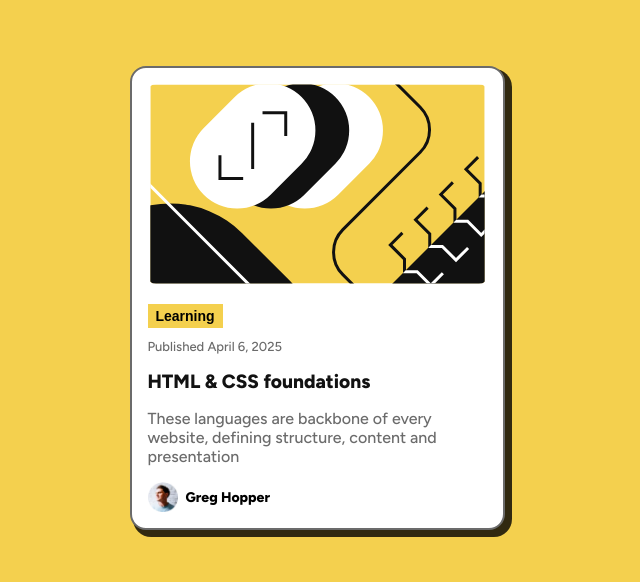
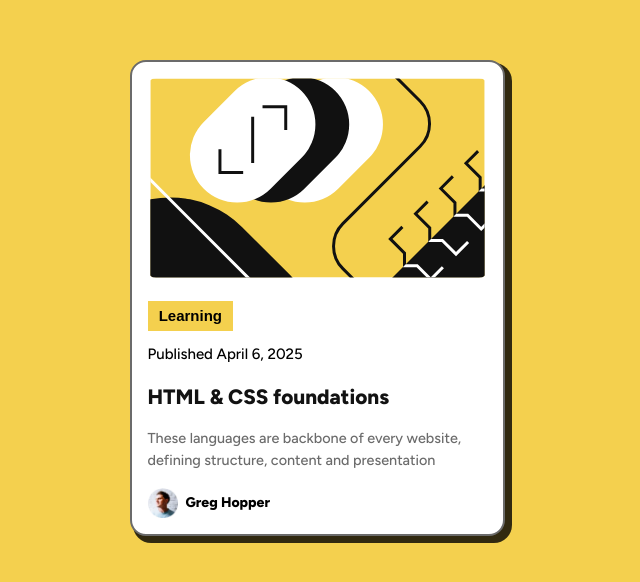
Before and after one commit to XshubhamG/fem-blogpreview, a website built with Vite: page index.html in a window 1280 px wide. Shown: the part 102-684 px from the top of the page, without its empty margins (323-963 px from the left). Built offline with nearby package versions, Linux system fonts and the light colour scheme.

Commit message:
fix some css

```diff
--- a/src/style.css
+++ b/src/style.css
@@ -6,7 +6,7 @@
   --gray-500: hsl(0, 0%, 42%);
   --gray-950: hsl(0, 0%, 7%);
   --font-family: "Figtree", sans-serif;
-  --font-size: 16px;
+  --font-size: 1rem;
   --font-normal: 500;
   --font-bold: 800;
 }
@@ -17,6 +17,7 @@
   box-sizing: border-box;
   margin: 0;
   padding: 0;
+  line-height: 1.5;
 }
 
 body {
@@ -68,7 +69,7 @@ article {
   gap: 1rem;
 
   & .heading {
-    font-size: 1.2rem;
+    font-size: 1.3rem;
     font-weight: var(--font-bold);
     color: var(--gray-950);
     order: 3;
@@ -84,8 +85,8 @@ article {
     background-color: var(--yellow);
     width: fit-content;
     font-weight: var(--font-bold);
-    font-size: 14px;
-    padding: 0.25rem 0.5rem;
+    font-size: 15px;
+    padding: 0.25rem 0.7rem;
     border: none;
     order: 1;
   }
@@ -98,11 +99,13 @@ article {
 
   & .subtext {
     order: 4;
+    font-size: 0.9rem;
   }
 
   & .date {
     order: 2;
-    font-size: 13px;
+    font-size: 15px;
+    color: black;
   }
 }
 
```
